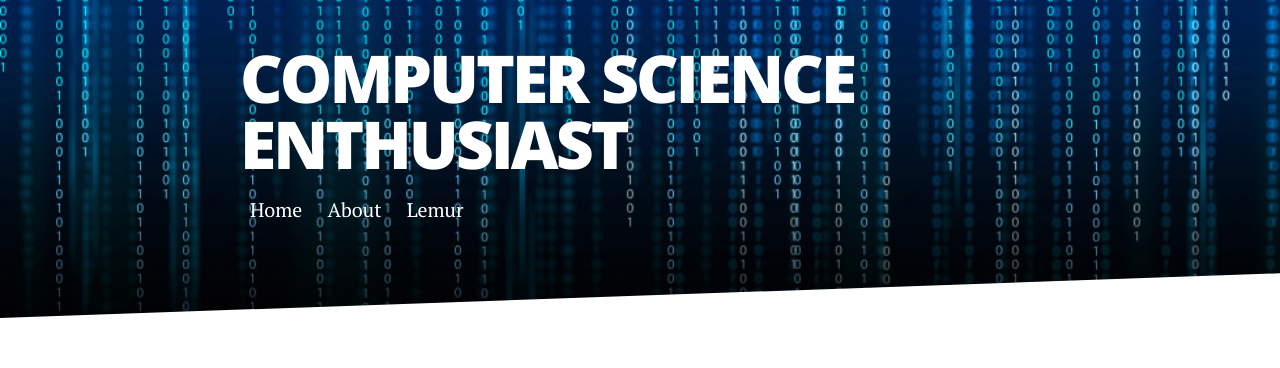
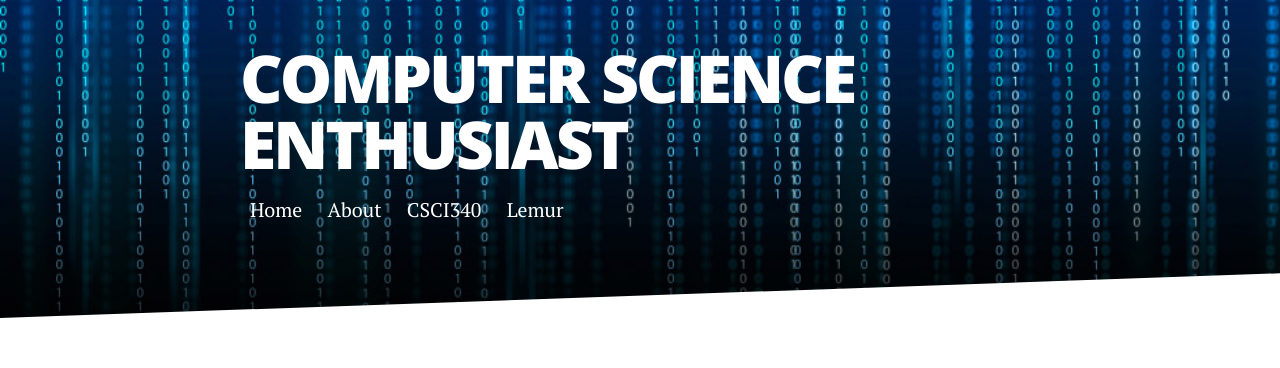
Before and after one commit to Nsabimana1/csci340blog, a Jekyll site: the page built from _posts/2019-09-22-Blog Stying.markdown, in a window 1280 px wide and 900 px high. Shown: the top 368 px of the window. Built offline with Jekyll 4.4.1, drawn with Linux system fonts in a browser that asks for light colours; nearby versions of some CDN libraries; some of the changed text lies outside the part shown.

Commit message:
added copy right for the template's author

```diff
--- a/_includes/footer.html
+++ b/_includes/footer.html
@@ -1,7 +1,7 @@
 <div class="footer">
    <div class="container">
       <!-- <p class="copy">&copy; {{ site.time | date: '%Y' }} <a href="http://brianmaierjr.com">Brian Maier Jr.</a> Powered by <a href="http://jekyllrb.com">Jekyll</a></p> -->
-      <p class="copy">&copy; {{ site.time | date: '%Y' }} <a href="https://www.linkedin.com/in/innocent-nsabimana-a1b51a11b/">Innocent Nsabimana</a> Powered by <a href="http://jekyllrb.com">Jekyll</a></p>
+      <p class="copy">&copy; {{ site.time | date: '%Y' }} <a href="https://www.linkedin.com/in/innocent-nsabimana-a1b51a11b/">Innocent Nsabimana</a> Template by <a href="http://brianmaierjr.com">Brian Maier Jr.</a> Powered by <a href="http://jekyllrb.com">Jekyll</a></p>
 
       <div class="footer-links">
          <ul class="noList">
--- a/_includes/header.html
+++ b/_includes/header.html
@@ -8,8 +8,9 @@
                      <a href="{{ link.url | prepend: site.baseurl }}">{{ link.title }}</a>
                  </li>
                  {% endfor %}
-                 <li> <a href="http://mark.goadrich.com/courses/csci340f19/" target="_blank">Home</a></li>
+                 <li><a href="{{site.baseurl}}">Home</a></li>
                  <li><a href="{{site.baseurl}}/about/">About</a></li>
+                 <li><a href="http://mark.goadrich.com/courses/csci340f19/" target="_blank">CSCI340</a></li>
                  <li><a href="{{site.baseurl}}/lemur/">Lemur</a></li>
              </ul>
          </nav>
```
